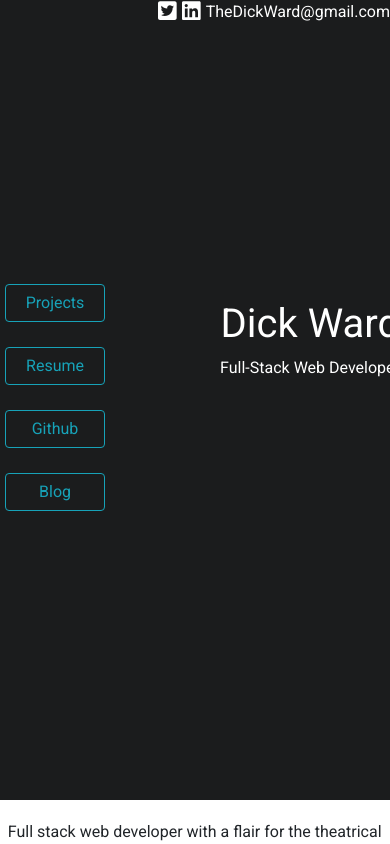
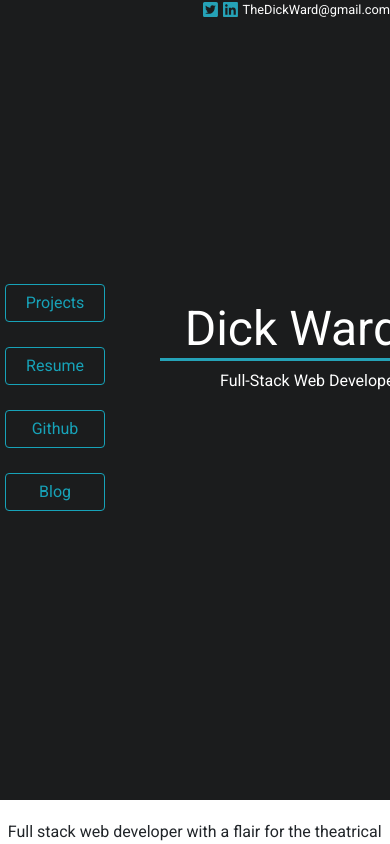
Before and after one commit to Dick-Ward/portfolio_v1, a React (Create React App) app: page / in a window 390 px wide. Shown: the top 844 px of the page. Built offline with nearby package versions, Linux system fonts and the light colour scheme.

Commit message:
added media queries to ensure mobile friendliness

```diff
--- a/src/components/CurrentProject.js
+++ b/src/components/CurrentProject.js
@@ -8,7 +8,9 @@ const CurrentProject = () => {
         After building out 'DonorPool,' my first app using Redux, I took some
         time to build out a portfolio page, which you're on now. Hi! I've also
         been reworking my resume and going back to make a few of my older
-        projects a bit more friendly code-wise.
+        projects a bit more friendly code-wise. Next up, I'll be looking into
+        setting up servers for my web apps, rather than hosting them on Heroku
+        or AWS.
       </div>
     </div>
   );
--- a/src/components/ProjectModal.js
+++ b/src/components/ProjectModal.js
@@ -18,12 +18,17 @@ const ProjectModal = props => {
     </Button>
   ));
 
-  console.log(projectLinks);
-
   return (
     <Modal toggle={props.handleClose} isOpen={props.modalOpen}>
       <div>
         <ModalHeader>{projectInfo.name}</ModalHeader>
+        <div className="modalImageContainer">
+          <img
+            className="modalImage"
+            src="http://via.placeholder.com/400x200"
+            alt="placeholder"
+          />
+        </div>
         <ModalBody>{projectInfo.description}</ModalBody>
       </div>
 
--- a/src/components/Splash.js
+++ b/src/components/Splash.js
@@ -4,7 +4,7 @@ import { Row, Col, Button } from "reactstrap";
 const Splash = () => {
   return (
     <Row style={{ minHeight: "800px" }}>
-      <Col className="splashColumn" xs="4" sm="6">
+      <Col className="splashColumn" xs="5" sm="6">
         <div className="splashButtonBox">
           <Button
             outline
@@ -41,7 +41,7 @@ const Splash = () => {
           </Button>
         </div>
       </Col>
-      <Col xs="8" sm="6" className="splashColumn">
+      <Col xs="7" sm="6" className="splashColumn">
         <Row>
           <Col>
             <div className="socialBar">
--- a/src/index.css
+++ b/src/index.css
@@ -22,6 +22,16 @@ body {
   text-align: right;
   background-color: RGB(27, 28, 29);
   color: white;
+}
+
+.modalImage {
+  width: 400px;
+  margin: auto;
+}
+
+.modalImageContainer {
+  width: 400px;
+  margin: auto;
 }
 
 .projectCard {
@@ -52,17 +62,23 @@ body {
 }
 
 .splashHeadline {
+  font-size: 4em;
   text-align: right;
   margin-right: 5px;
+  border-bottom: solid;
+  border-width: medium;
+  border-color: RGB(37, 162, 183);
 }
 
 .splashIcon {
   margin-right: 5px;
+  color: RGB(37, 162, 183);
 }
 
 .splashByline {
   text-align: right;
   margin-right: 5px;
+  font-size: 1.5em;
 }
 
 .splashButtonBox {
@@ -120,3 +136,24 @@ body {
   padding: 0 0.25em;
   background: white;
 }
+
+@media screen and (max-width: 400px) {
+  /* comes into effect for screens less than or equal to 320 pixels */
+  .modalImage {
+    width: 300px;
+    margin: auto;
+  }
+  .modalImageContainer {
+    width: 300px;
+    margin: auto;
+  }
+  .splashHeadline {
+    font-size: 3em;
+  }
+  .splashByline {
+    font-size: 1em;
+  }
+  .socialBar {
+    font-size: 0.8em;
+  }
+}
```
